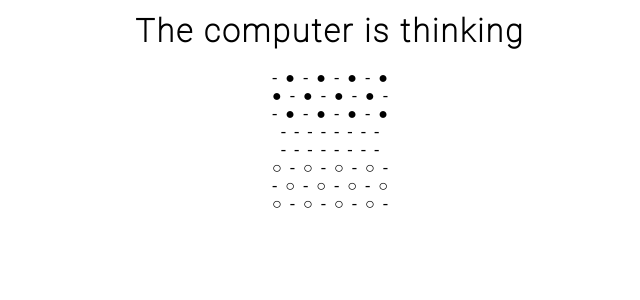
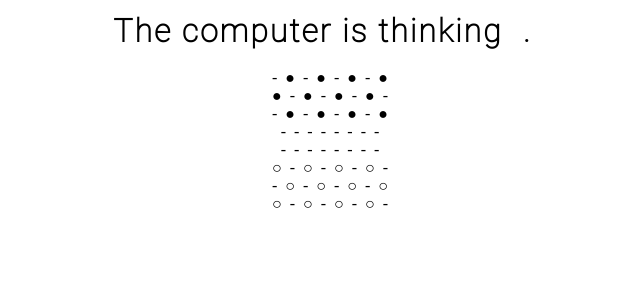
Before and after one commit to ralph9/MinMaxCheckers, a Flask app: page /compmove/ in a window 1280 px wide. Shown: the top 300 px of the page, without its empty margins (310-950 px from the left). Run offline with Flask 2, Linux system fonts and the light colour scheme.

Commit message:
Loading dots animation added

```diff
--- a/static/scriptComputerThinking.js
+++ b/static/scriptComputerThinking.js
@@ -1,6 +1,6 @@
 function myFunc(vars) {
   if(vars === "startedThink"){
-    console.log("computer started thinking bv");
+    console.log("computer started thinking b");
     doPoll();
   }
 }
@@ -21,8 +21,9 @@
 
 var dots = window.setInterval( function() {
     var wait = document.getElementById("waitingDots");
+    console.log("ag");
     if ( wait.innerHTML.length > 2 )
-        wait.innerHTML = "   ";
+        wait.innerHTML = "";
     else
         wait.innerHTML += ".";
-    }, 900);
+    }, 300);
--- a/static/scriptIndex.js
+++ b/static/scriptIndex.js
@@ -24,8 +24,6 @@
 function abortRequest(){
   console.log("aborting polling now");
   clearTimeout(timeoutPoll);
-  // console.log(requestForEnd);
-  // requestForEnd.abort();
 }
 
 
@@ -38,7 +36,6 @@
             jQuery(this).attr( 'data-placeholder', jQuery(this).attr('placeholder') );
         }
     });
-
     jQuery('input').focus(function()
     {
         if (jQuery(this).attr('data-placeholder') && jQuery(this).attr('data-placeholder') != '')
@@ -46,7 +43,6 @@
             jQuery(this).attr('placeholder', '');
         }
     });
-
     jQuery('input').blur(function()
     {
         if (jQuery(this).attr('data-placeholder') && jQuery(this).attr('data-placeholder') != '')
--- a/static/stylesComputerThinking.css
+++ b/static/stylesComputerThinking.css
@@ -21,8 +21,10 @@
   display: inline;
 }
 
-div#waitingDots{
-  display: inline;
+span#waitingDots{
+  font-size: 26px;
+  width: 40px;
+  display: inline-block;
 }
 
 div#board{
--- a/static/stylesIndex.css
+++ b/static/stylesIndex.css
@@ -21,6 +21,7 @@
 }
 
 div#board{
+  display: block;
   margin: 60px;
 }
 
@@ -37,8 +38,8 @@
   font-size:20px;
 }
 
-
 button#submitMove{
+  font-size: 15px;
   width: 10%;
   margin-top: 20px;
   padding: 20px;
@@ -48,4 +49,5 @@
 
 button#submitMove:hover{
   background-color: #95a5a6;
+  font-weight: bold;
 }
--- a/templates/computerThinking.html
+++ b/templates/computerThinking.html
@@ -8,8 +8,8 @@
   </head>
   <body>
     <h1>{{startValue}}</h1>
-    <div id="waitingDots">
-    </div>
+    <span id="waitingDots">
+    </span>
     <br>
     <br>
     <div style="white-space: pre-wrap;">{{boardState}}</div>
--- a/templates/index.html
+++ b/templates/index.html
@@ -16,7 +16,7 @@
       <input type="text" name="originX" value="" placeholder="column">
       <input type="text" name="originY" value="" placeholder="row">
       <p class="positionText">
-        Destination
+        Destination:
       </p>
       <input type="text" name="destX" value="" placeholder="column">
       <input type="text" name="destY" value="" placeholder="row">
```
